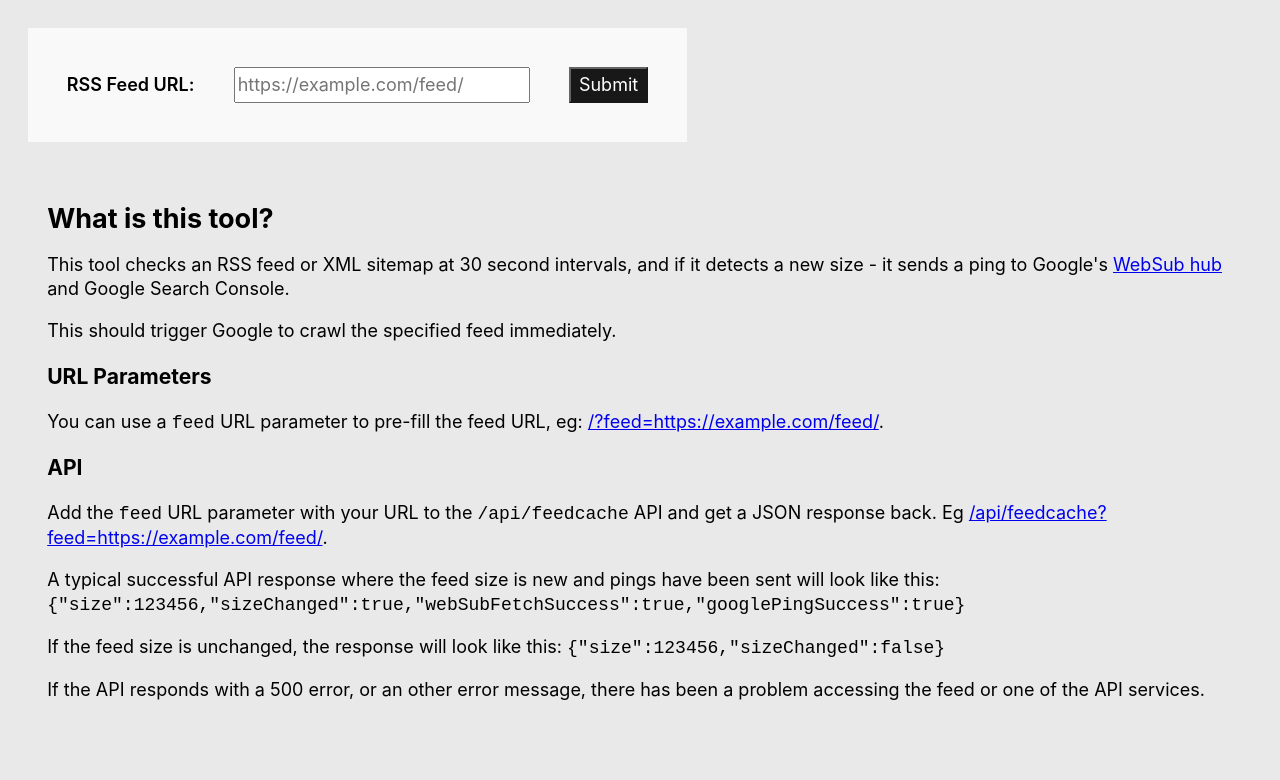
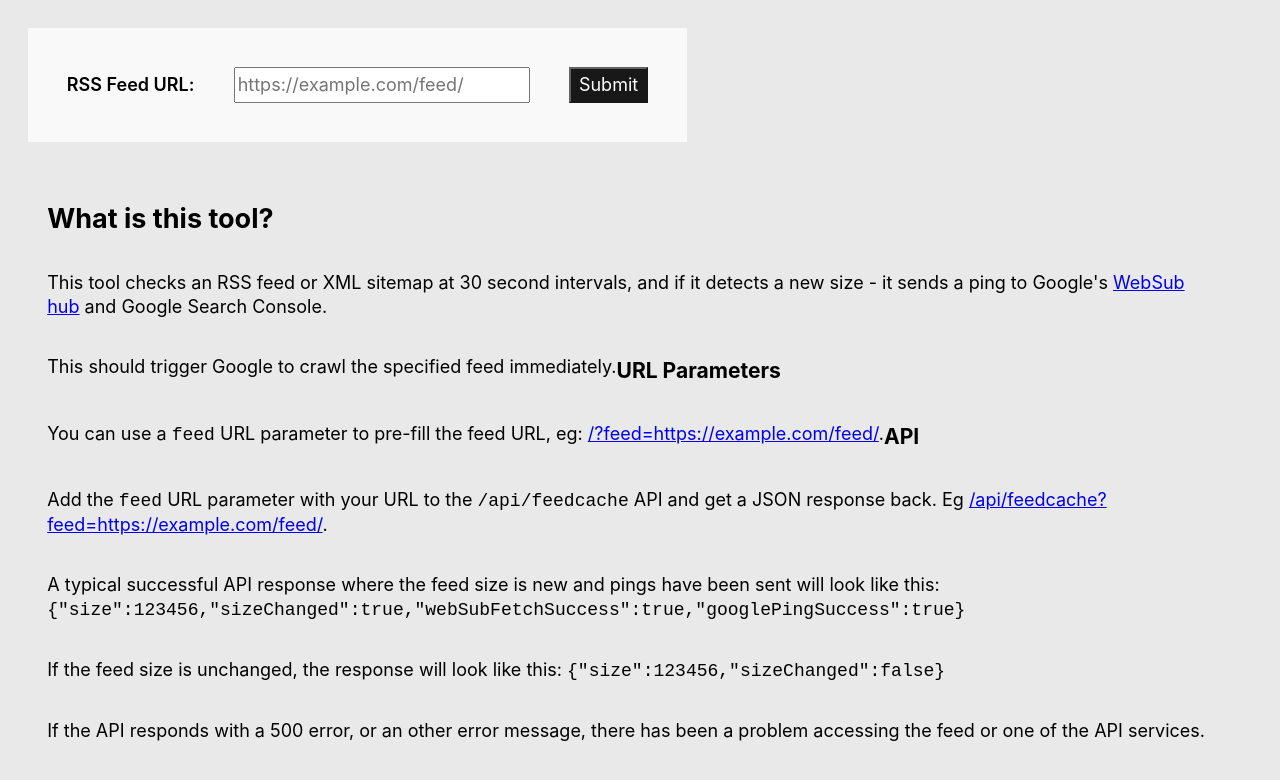
Before and after one commit to colinmcdermott/feedchecker-api, a Next.js app: page / in a window 1280 px wide. Shown: the top 780 px of the page. Built offline with nearby package versions, Linux system fonts and the light colour scheme.

Commit message:
Update globals.css

```diff
--- a/styles/globals.css
+++ b/styles/globals.css
@@ -17,6 +17,12 @@ main {
 }
 main, aside, form, section, #results, #loading, #debug {
   padding: var(--flowSpace);
+}
+section {
+  display: flex;
+  flex-direction: row;
+  flex-wrap: wrap;
+  max-width:95%;
 }
 section.statsWindow {
   display: flex;
```
